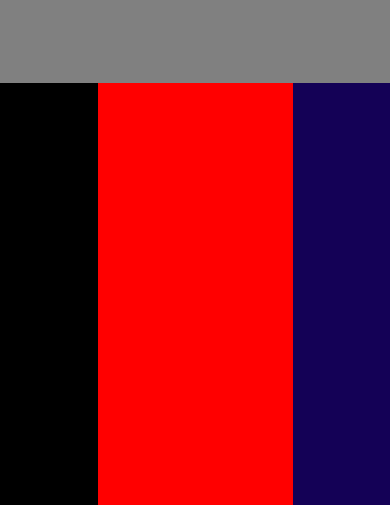
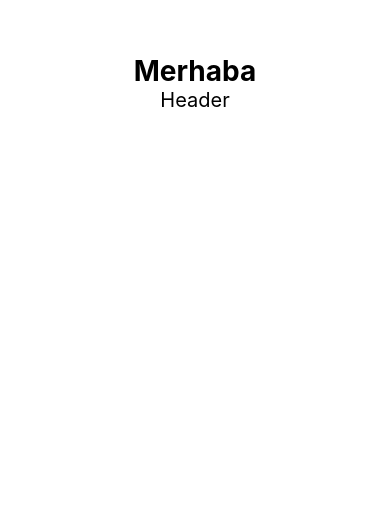
Before and after one commit to murathanje/React-Native, a React Native app in the folder ReactNative/: screen / in a window 390 px wide. Shown: the part 339-844 px from the top of the page. Built offline with nearby package versions, Linux system fonts and the light colour scheme.

Commit message:
Components was done

```diff
--- a/ReactNative/App.js
+++ b/ReactNative/App.js
@@ -2,15 +2,14 @@ import { StatusBar } from 'expo-status-bar';
 import { Button, StyleSheet, Text, View } from 'react-native';
 import React, { useState } from "react";
 
-export default function App() {
+import Title from "./src/components/Title.js"
+import Header from "./src/components/Header.js"
+
+const App = () => {
   return (
     <View style={styles.container}>
-      <View style={styles.box1}></View>
-      <View style={styles.box2}>
-        <View style= {styles.child1}></View>
-        <View style= {styles.child2}></View>
-        <View style= {styles.child3}></View>
-      </View>
+      <Title />
+      <Header />
     </View>
   );
 }
@@ -18,29 +17,32 @@ export default function App() {
 const styles = StyleSheet.create({
   container: {
     flex: 1,
-    backgroundColor: 'yellow',
+    justifyContent: "center",
+    alignItems: "center"
     },
-  box1: {
-    backgroundColor: "gray",
-    flex: 1,
+  // box1: {
+  //   backgroundColor: "gray",
+  //   flex: 1,
 
-  },
-  box2: {
-    backgroundColor: "bisque",
-    flex: 1,
-    flexDirection: "row"
-  },
-  child1: {
-    flex: 1,
-    backgroundColor: "black"
-  },
-  child2: {
-    flex: 2,
-    backgroundColor: "red"
-  },
-  child3: {
-    flex: 1,
-    backgroundColor: "#140156"
-  }
+  // },
+  // box2: {
+  //   backgroundColor: "bisque",
+  //   flex: 1,
+  //   flexDirection: "row"
+  // },
+  // child1: {
+  //   flex: 1,
+  //   backgroundColor: "black"
+  // },
+  // child2: {
+  //   flex: 2,
+  //   backgroundColor: "red"
+  // },
+  // child3: {
+  //   flex: 1,
+  //   backgroundColor: "#140156"
+  // }
 
 });
+
+export default App;
--- /dev/null
+++ b/ReactNative/src/components/Header.js
@@ -0,0 +1,13 @@
+import React from "react";
+import { View, Text } from "react-native";
+
+const Header = () => {
+
+    return(
+        <View>
+            <Text style={{fontSize: 20}}>Header</Text>
+        </View>
+    )
+}
+
+export default Header;
--- /dev/null
+++ b/ReactNative/src/components/Title.js
@@ -0,0 +1,19 @@
+import React from 'react';
+import { View, StyleSheet, Text } from 'react-native';
+
+const Title = () => {
+    return (
+        <View>
+            <Text style = {styles.title}>Merhaba</Text>
+        </View>
+    );
+};
+
+const styles = StyleSheet.create({
+    title: {
+        fontSize: 28,
+        fontWeight: "700"
+    }
+})
+
+export default Title;
```
